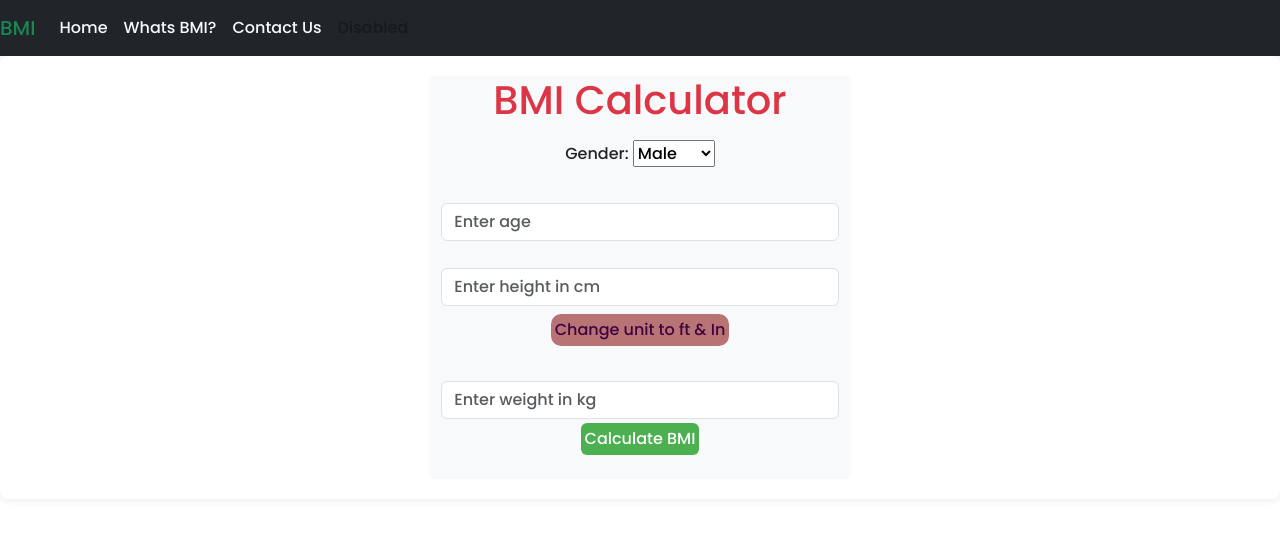
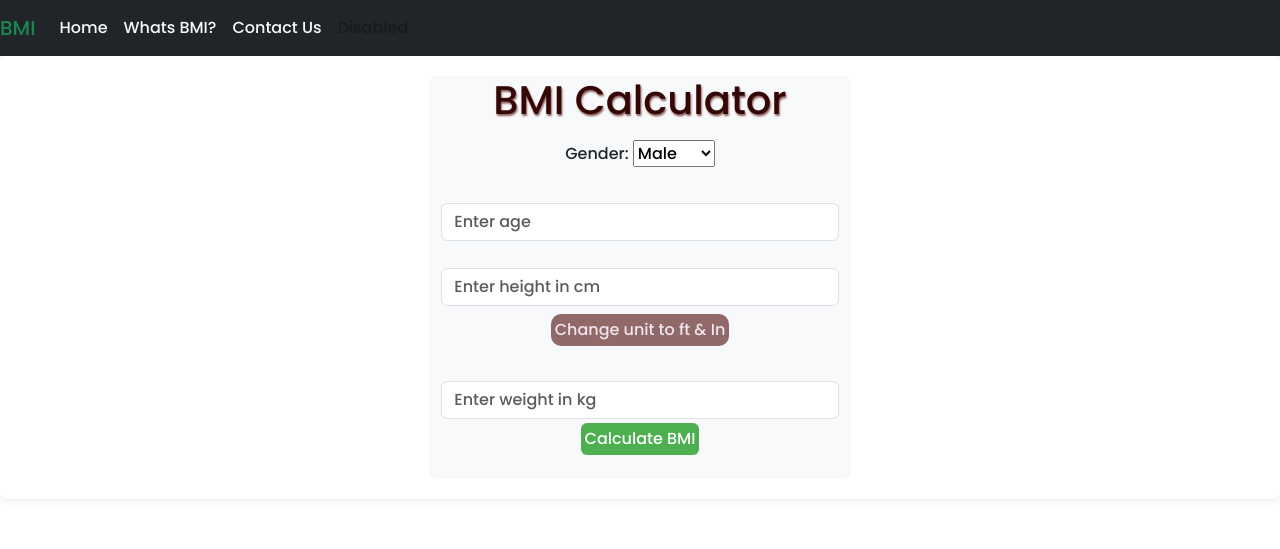
Before and after one commit to adarsh-p-git/bmicalculator, a plain HTML site: page index.html in a window 1280 px wide. Shown: the top 549 px of the page. Drawn offline with nearby package versions, Linux system fonts and the light colour scheme.

Commit message:
font changes

```diff
--- a/index.html
+++ b/index.html
@@ -39,7 +39,7 @@
     <div id="calculator">
      <div class="row">
         <div class="col-4"></div>
-        <div class="col-4 bg-light rounded">   <h1 class="text-danger">BMI Calculator</h1>
+        <div class="col-4 bg-light rounded">   <h1 class="" style="color: rgb(52, 7, 7); text-shadow: 1px 2px 2px rgb(143, 97, 97);">BMI Calculator</h1>
             <label for="gender">Gender:</label>
             <select id="gender" >
                 <option value="Male">Male</option>
--- a/style.css
+++ b/style.css
@@ -3,8 +3,8 @@
 }
 .changeunit
 {border-radius: 10px;
-color: rgb(63, 2, 63);
-background-color: rgb(184, 116, 116);
+color: rgb(240, 230, 240);
+background-color: rgb(146, 105, 105);
 }
 body {
     font-family: 'Arial', sans-serif;
```
